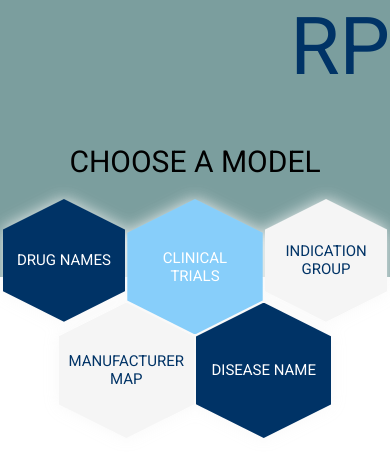
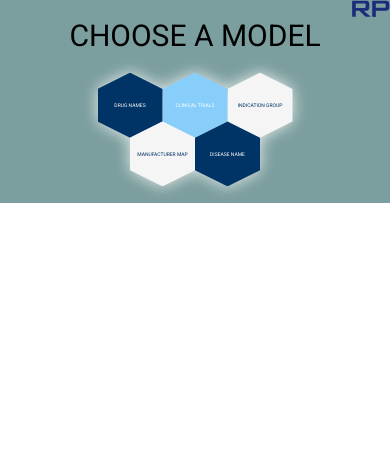
Before and after one commit to CreatingMargin/royaltypharma_demo, a plain HTML site: page index.html in a window 390 px wide. Drawn offline with Linux system fonts and the light colour scheme.

Commit message:
logo, no space, no scroll on 1920x1080

```diff
--- a/index.html
+++ b/index.html
@@ -10,17 +10,37 @@
 <body>
     <div class="home">
         <header>
-            <h1>RP</h1>
+            <img src="./assests/logo.svg" alt="logo">
         </header>
         <div class="choose"><h1>Choose a Model</h1></div>
 
         <div class="home">
             <div class="hex-container">
-              <a href="#" onclick="return false;" class="hexagon">Drug Names</a>
-              <a href="#" onclick="return false;" class="hexagon">Clinical Trials</a>
-              <a href="#" onclick="return false;" class="hexagon">Indication Group</a>
-              <a href="pages/ManufacturerMap/index.html" class="hexagon">Manufacturer Map</a>
-              <a href="#" onclick="return false;" class="hexagon">Disease Name</a>
+              <a href="#" onclick="return false;" class="hexagon">
+                <div class="hex-text">
+                    <p>Drug Names</p>
+                </div>
+            </a>
+              <a href="#" onclick="return false;" class="hexagon">
+                <div class="hex-text">
+                    <p>Clinical Trials</p>
+                </div>
+            </a>
+              <a href="#" onclick="return false;" class="hexagon">
+                <div class="hex-text">
+                    <p>Indication Group</p>
+                </div>
+            </a>
+              <a href="pages/ManufacturerMap/index.html" class="hexagon">
+                <div class="hex-text">
+                    <p>Manufacturer Map</p>
+                </div>
+              </a>
+              <a href="#" onclick="return false;" class="hexagon">
+                <div class="hex-text">
+                    <p>Disease Name</p>
+                </div>
+            </a>
             </div>
         </div>
     </div>
--- a/styles.css
+++ b/styles.css
@@ -29,18 +29,20 @@ body {
     overflow-x: hidden;
 }
 
-
 .home {
     width: 100%;
-    height: 100vh;
+    height: 85vh;
     background-color: rgb(123, 158, 158);
 }
 
-header h1{
-    font-family: 'Roboto', sans-serif;
-    color: #003366;
-    text-align: right;
-    font-size: 100px;
+header {
+    display: flex;
+    justify-content: flex-end;
+    align-items: center;
+}
+
+header img {
+    width: 10%;
 }
 
 @keyframes fadeIn {
@@ -70,7 +72,6 @@ header h1{
     display: grid;
     grid-template-columns: repeat(6, auto);
     grid-template-rows: repeat(2, auto);
-    grid-gap: 2px;
     filter: drop-shadow(0px 0px 8px rgba(247,247,247,0.9));
     justify-content: center;
 }
@@ -81,13 +82,20 @@ header h1{
     max-height: 100%;
     aspect-ratio: 1 / 1;
     clip-path: polygon(50% 0%, 100% 25%, 100% 75%, 50% 100%, 0% 75%, 0% 25%);
-    display: flex;
-    align-items: center;
-    justify-content: center;
+    transition: .5s;
+    position: relative;
+}
+
+.hex-text {
+    position: absolute;
+    top: 50%;
+    left: 50%;
+    transform: translate(-50%, -50%);
     text-transform: uppercase;
     font-family: 'Roboto', sans-serif;
     font-size: 20px;
-    transition: .5s;
+    text-align: center;
+    width: 100%;
 }
 
 @keyframes slideInFromLeft {
@@ -179,10 +187,12 @@ header h1{
         margin-bottom: 50px;
     }
 
-    .hexagon {
-        font-size: 20px;
-        padding: 0 10px;
-        text-align: center
+    .hexagon .hex-text {
+        font-size: 10px;
+    }
+
+    .hex-container {
+        max-width: 100%;
     }
 }
 
@@ -197,11 +207,11 @@ header h1{
         margin-bottom: 50px;
     }
 
-    .hexagon {
-        font-size: 15px;
-    }
-
     .choose h1 {
         font-size: 30px;
     }
+
+    .hexagon .hex-text {
+        font-size: 5px;
+    }
 }
```
Also changed, not shown: assests/logo.svg (added).
